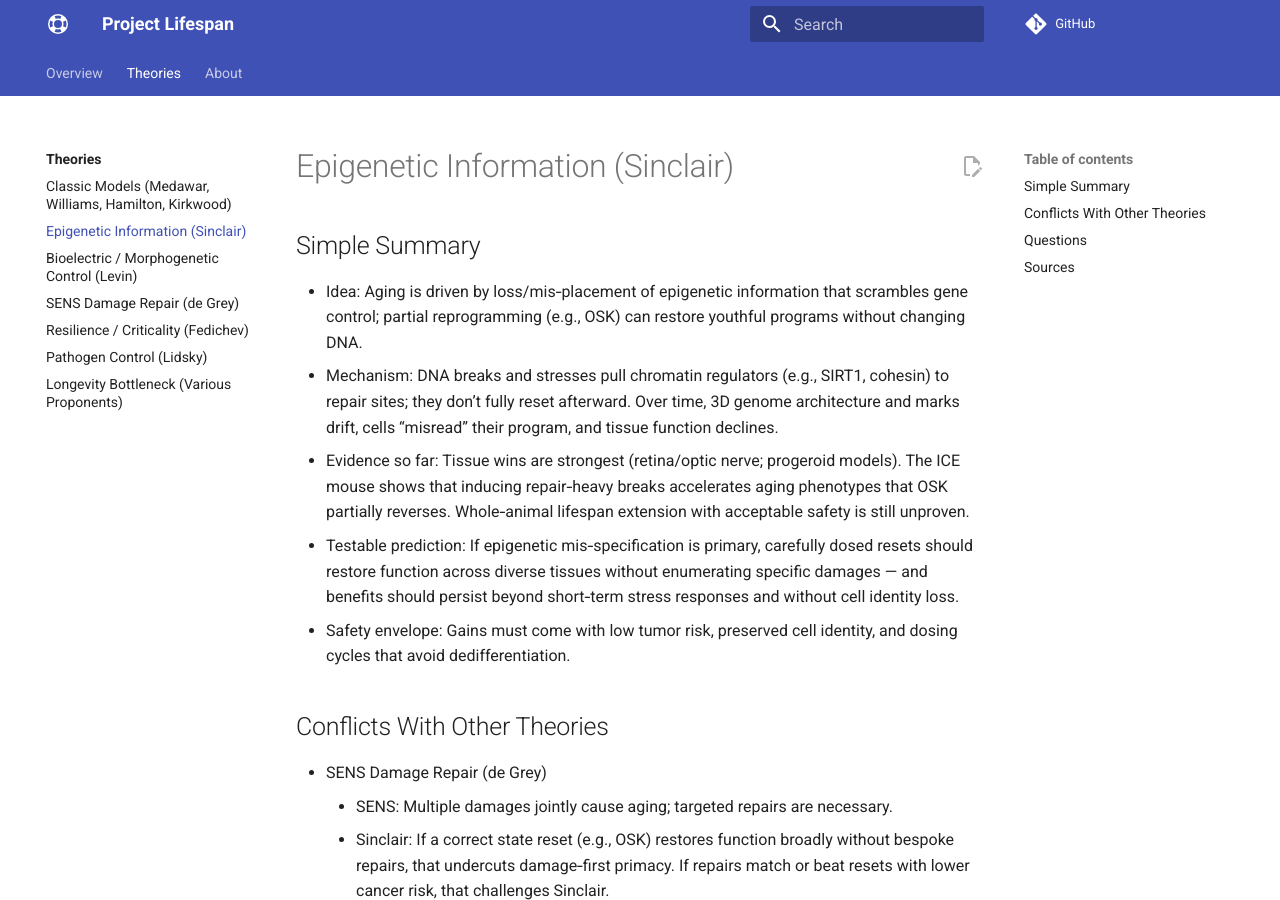
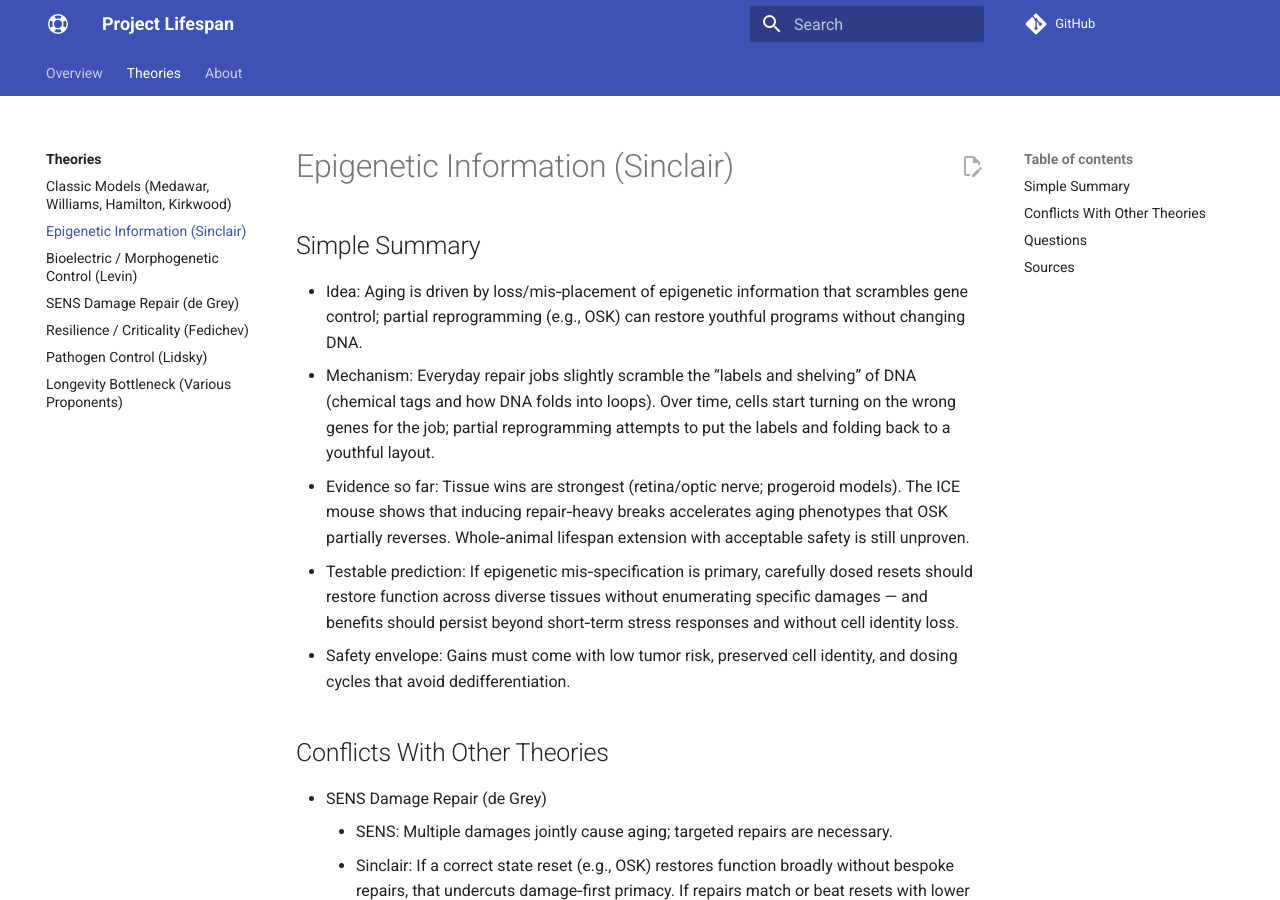
Before and after one commit to djgish485/project-lifespan, an MkDocs documentation site: the page built from docs/theories/epigenetic_information.md, in a window 1280 px wide and 900 px high. Built offline with MkDocs 1.6.1 and Material for MkDocs 9.7.7, drawn with Linux system fonts in a browser that asks for light colours; comment, search, counter and statistics services are not loaded.

Commit message:
docs(theories): simplify Sinclair mechanism bullet in Simple Summary

```diff
--- a/docs/theories/epigenetic_information.md
+++ b/docs/theories/epigenetic_information.md
@@ -24,7 +24,7 @@ tags:
 ## Simple Summary
 
 - Idea: Aging is driven by loss/mis‑placement of epigenetic information that scrambles gene control; partial reprogramming (e.g., OSK) can restore youthful programs without changing DNA.
-- Mechanism: DNA breaks and stresses pull chromatin regulators (e.g., SIRT1, cohesin) to repair sites; they don’t fully reset afterward. Over time, 3D genome architecture and marks drift, cells “misread” their program, and tissue function declines.
+- Mechanism: Everyday repair jobs slightly scramble the “labels and shelving” of DNA (chemical tags and how DNA folds into loops). Over time, cells start turning on the wrong genes for the job; partial reprogramming attempts to put the labels and folding back to a youthful layout.
 - Evidence so far: Tissue wins are strongest (retina/optic nerve; progeroid models). The ICE mouse shows that inducing repair‑heavy breaks accelerates aging phenotypes that OSK partially reverses. Whole‑animal lifespan extension with acceptable safety is still unproven.
 - Testable prediction: If epigenetic mis‑specification is primary, carefully dosed resets should restore function across diverse tissues without enumerating specific damages — and benefits should persist beyond short‑term stress responses and without cell identity loss.
 - Safety envelope: Gains must come with low tumor risk, preserved cell identity, and dosing cycles that avoid dedifferentiation.
```
